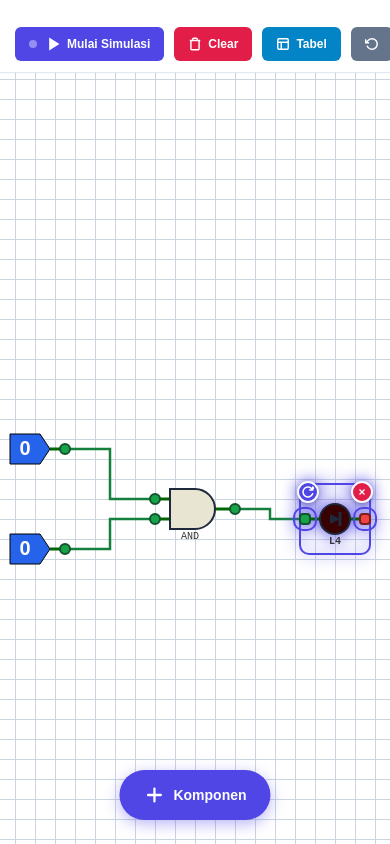
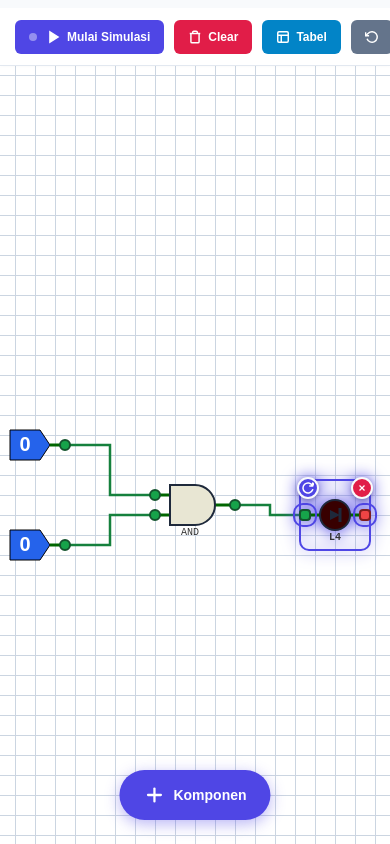
Before and after one commit to Sgilhamakbar/uji-coba-praktikgl, a plain HTML site: page index.html in a window 390 px wide. Drawn offline with Linux system fonts and the light colour scheme.

```diff
--- a/style.css
+++ b/style.css
@@ -333,7 +333,7 @@
 @media (max-width: 768px) {
   /* Kunci Layar agar tidak membal di Safari/Chrome Mobile */
   .app-container { flex-direction: column; height: 100dvh; overflow: hidden; }
-  .canvas-container { flex: 1; height: 100%; min-height: 0; }
+  .canvas-container { flex: 1; height: 100%; min-height: 0; padding-top: calc(env(safe-area-inset-top, 0px) + 8px); }
 
   /* 1. SULAP SIDEBAR MENJADI BOTTOM SHEET (LACI BAWAH) */
   .sidebar {
@@ -381,14 +381,11 @@
 
   /* 3. TOOLBAR BISA DI-SCROLL KE SAMPING (HORIZONTAL SCROLL) */
   .toolbar {
-    padding-top: calc(env(safe-area-inset-top, 0px) + 25px);
-    padding-bottom: 10px;
-    padding-left: 15px;
-    padding-right: 15px;
-
-    gap: 10px; overflow-x: auto;
+    padding: 10px 15px; gap: 10px; overflow-x: auto;
     flex-wrap: nowrap; -webkit-overflow-scrolling: touch;
-    scrollbar-width: none; /* Sembunyikan scrollbar di Firefox */
+    scrollbar-width: none;
+    position: relative;
+    z-index: 100;
   }
   .toolbar::-webkit-scrollbar { display: none; } /* Sembunyikan scrollbar di Chrome/Safari */
   .btn { padding: 8px 14px; font-size: 12px; flex-shrink: 0; }
```
